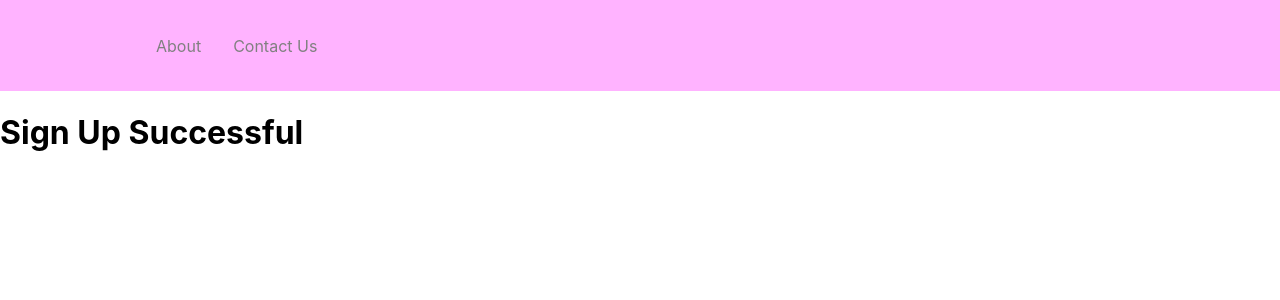
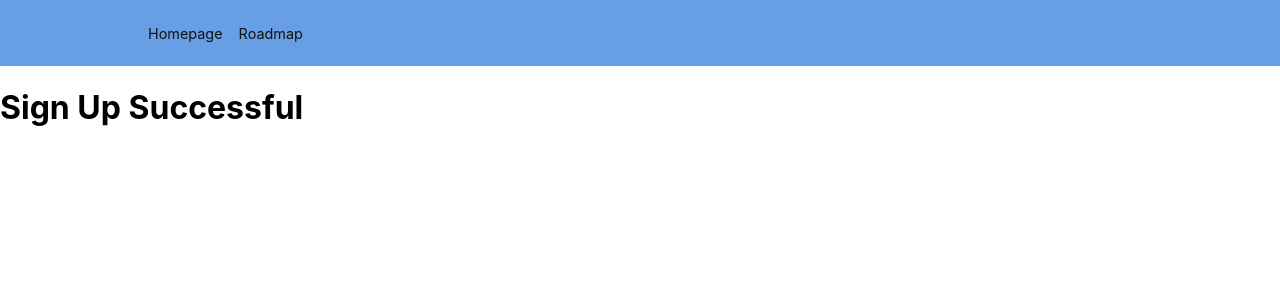
Before and after one commit to cfgcolumbus23/Team-15, a React (Create React App) app in the folder learning-app/: page / in a window 1280 px wide. Shown: the top 300 px of the page. Built offline with nearby package versions, Linux system fonts and the light colour scheme.

Commit message:
better navbar

```diff
--- a/learning-app/package.json
+++ b/learning-app/package.json
@@ -7,6 +7,7 @@
     "@testing-library/react": "^13.4.0",
     "@testing-library/user-event": "^13.5.0",
     "react": "^18.2.0",
+    "react-burger-menu": "^3.0.9",
     "react-dom": "^18.2.0",
     "react-icons": "^4.11.0",
     "react-router-dom": "^6.18.0",
--- a/learning-app/src/components/Navbar/NavbarElements.js
+++ b/learning-app/src/components/Navbar/NavbarElements.js
@@ -3,8 +3,8 @@ import { NavLink as Link } from "react-router-dom";
 import styled from "styled-components";
 
 export const Nav = styled.nav`
-  background: #ffb3ff;
-  height: 85px;
+  background: #689ee3;
+  height: 60px; /* Reduced height */
   display: flex;
   justify-content: space-between;
   padding: 0.2rem calc((100vw - 1000px) / 2);
@@ -12,13 +12,14 @@ export const Nav = styled.nav`
 `;
 
 export const NavLink = styled(Link)`
-  color: #808080;
+  color: #111212;
   display: flex;
   align-items: center;
   text-decoration: none;
-  padding: 0 1rem;
+  padding: 0 0.5rem; /* Reduced padding */
   height: 100%;
   cursor: pointer;
+  font-size: 0.9rem; /* Reduced font size */
   &.active {
     color: #4d4dff;
   }
@@ -35,19 +36,36 @@ export const Bars = styled(FaBars)`
     transform: translate(-100%, 75%);
     font-size: 1.8rem;
     cursor: pointer;
+
   }
 `;
 
 export const NavMenu = styled.div`
   display: flex;
-  align-items: center;
+  align-items: center; /* Changed alignment */
   margin-right: -24px;
-  /* Second Nav */
-  /* margin-right: 24px; */
-  /* Third Nav */
-  /* width: 100vw;
-white-space: nowrap; */
+  z-index: 100;
   @media screen and (max-width: 768px) {
-    display: none;
+    display: flex;
+    flex-direction: column;
+    position: absolute;
+    background: #689ee3;
+    top: 50px; /* Adjusted top position */
+    left: 0;
+    width: 100%;
+    text-align: center;
   }
 `;
+
+export const DifferentNavLink = styled(Link)`
+  color: #111212;
+  display: flex;
+  align-items: center;
+  text-decoration: none;
+  padding: 0.5rem; /* Reduced padding */
+  cursor: pointer;
+  font-size: 0.9rem; /* Reduced font size */
+  &.active {
+    color: #4d4dff;
+  }
+`;
--- a/learning-app/src/components/Navbar/index.js
+++ b/learning-app/src/components/Navbar/index.js
@@ -1,20 +1,44 @@
-import React from "react";
-import { Nav, NavLink, NavMenu }
-    from "./NavbarElements";
+import React, { useState, useEffect } from "react";
+import { Nav, NavLink, NavMenu, Bars } from "./NavbarElements";
+import { Link } from "react-router-dom";
 
 const Navbar = () => {
+  const [showMenu, setShowMenu] = useState(window.innerWidth > 768);
+
+  const toggleMenu = () => {
+    setShowMenu(!showMenu);
+  };
+
+  useEffect(() => {
+    const handleResize = () => {
+      if (window.innerWidth > 768) {
+        setShowMenu(true);
+      } else {
+        setShowMenu(false);
+      }
+    };
+
+    window.addEventListener("resize", handleResize);
+
+    return () => {
+      window.removeEventListener("resize", handleResize);
+    };
+  }, []);
+
   return (
     <>
       <Nav>
+        <Bars onClick={toggleMenu} />
+        {showMenu && (
           <NavMenu>
-                    <NavLink to="/Roadmap" activeStyle>
-                        About
+            <NavLink to="/Homepage" activeStyle={{ color: "#4d4dff" }}>
+              Homepage
             </NavLink>
-                    <NavLink to="/Homepage" activeStyle>
-                        Contact Us
+            <NavLink to="/Roadmap" activeStyle={{ color: "#4d4dff" }}>
+              Roadmap
             </NavLink>
-
           </NavMenu>
+        )}
       </Nav>
     </>
   );
```
Also changed, not shown: 1 other file (tests, documents, lock files or other folders). Lines whose indentation alone changed are shown as unchanged.
